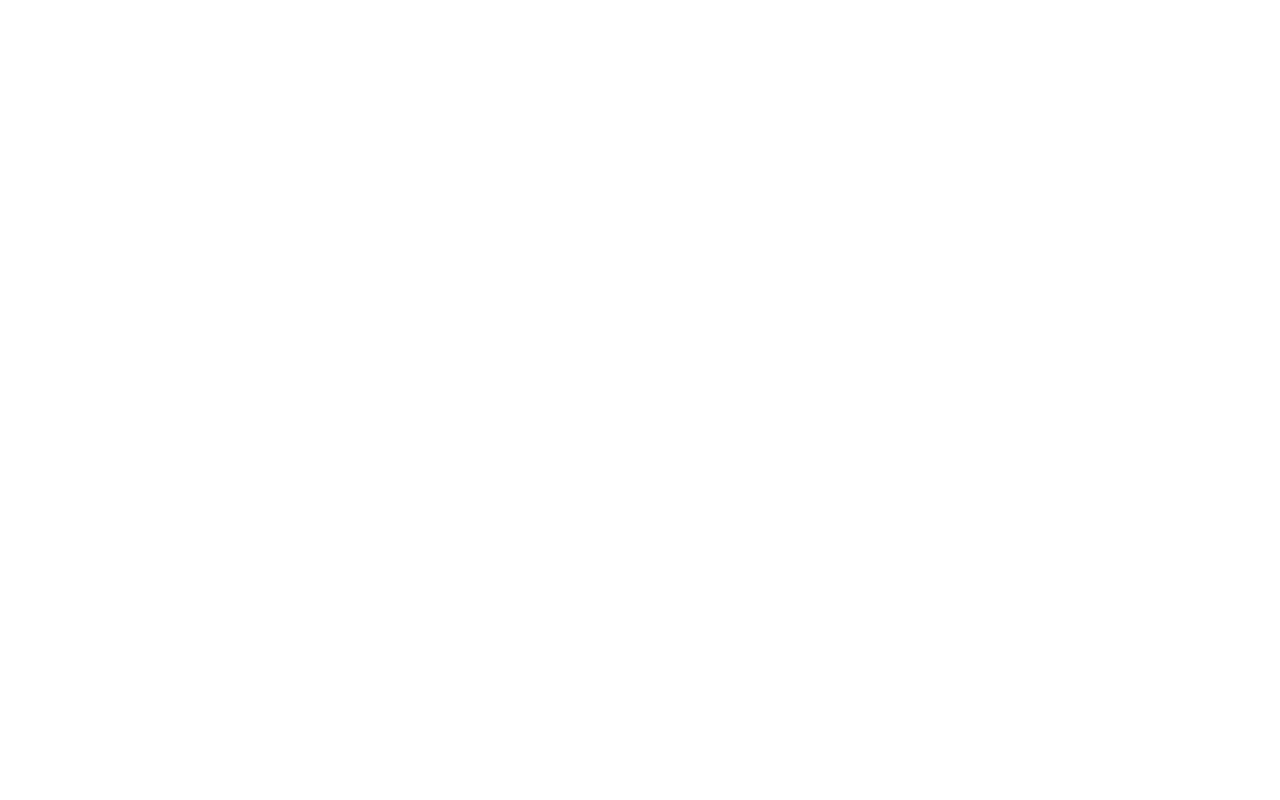
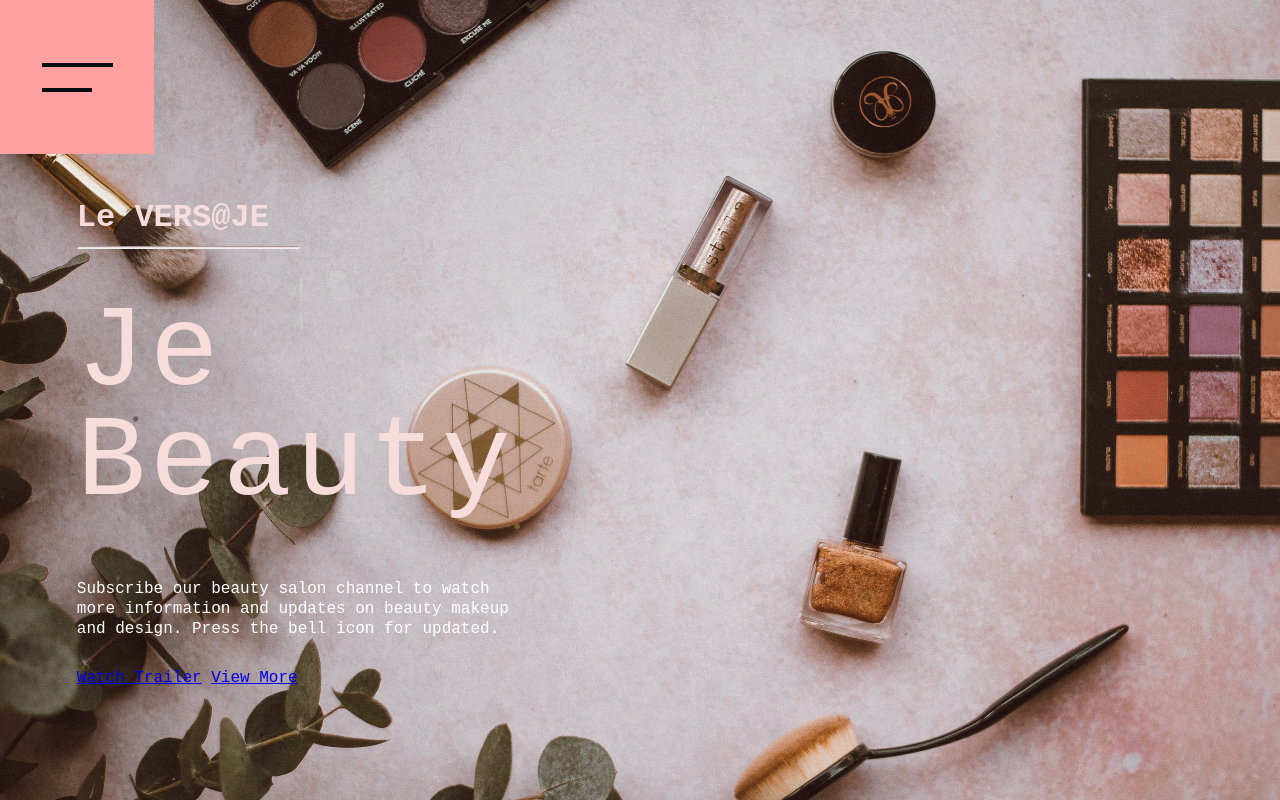
Before and after one commit to ilarioni/beautySalonLandingPage, a plain HTML site: page index.html in a window 1280 px wide. Drawn offline with Linux system fonts and the light colour scheme.

Commit message:
media and content styling

```diff
--- a/index.html
+++ b/index.html
@@ -7,6 +7,18 @@
     <link rel="stylesheet" href="style.css" type="text/css">
 </head>
 <body>
+    <div class="container">
+        <img src="media/menu.png" class="menu" alt="menu">
+        <div class="content">
+            <h1>Le VERS@JE</h1>
+            <hr>
+            <h2>Je<br>Beauty</h2>
+            <p>Subscribe our beauty salon channel to watch more information and updates on beauty makeup and design. Press the bell icon for updated.</p>
+            <a href="#" class="btn">Watch Trailer</a>
+            <a href="#" class="btn btn2">View More</a>
+        </div>
+
+    </div>
 
 </body>
 </html>
--- a/style.css
+++ b/style.css
@@ -3,3 +3,46 @@
     padding: 0;
     font-family: monospace, sans-serif;
 }
+.container {
+    height: 100vh;
+    width: 100%;
+    background-image: url(media/background2.jpeg);
+    background-size: cover;
+    background-position: center;
+    position: relative;
+}
+.content {
+    width: 88%;
+    margin: auto;
+    position: relative;
+    z-index: 2;
+}
+
+.content h1 {
+    width: 200px;
+    padding-top: 40px;
+    color: #f7dcdc;
+}
+.content hr {
+    height: 1px;
+    max-width: 220px;
+    background: #f7dcdc;
+    margin-top: 10px;
+}
+.content h2 {
+    font-size: 115px;
+    font-weight: 100;
+    color: #f7dcdc;
+    margin-top: 50px;
+    margin-bottom: 60px;
+    letter-spacing: 4px;
+    line-height: 110px;
+}
+.content p{
+    max-width: 450px;
+    color: white;
+    line-height: 20px;
+    font-size: 16px;
+    margin-top: 50px;
+    margin-bottom: 30px;
+}
```
